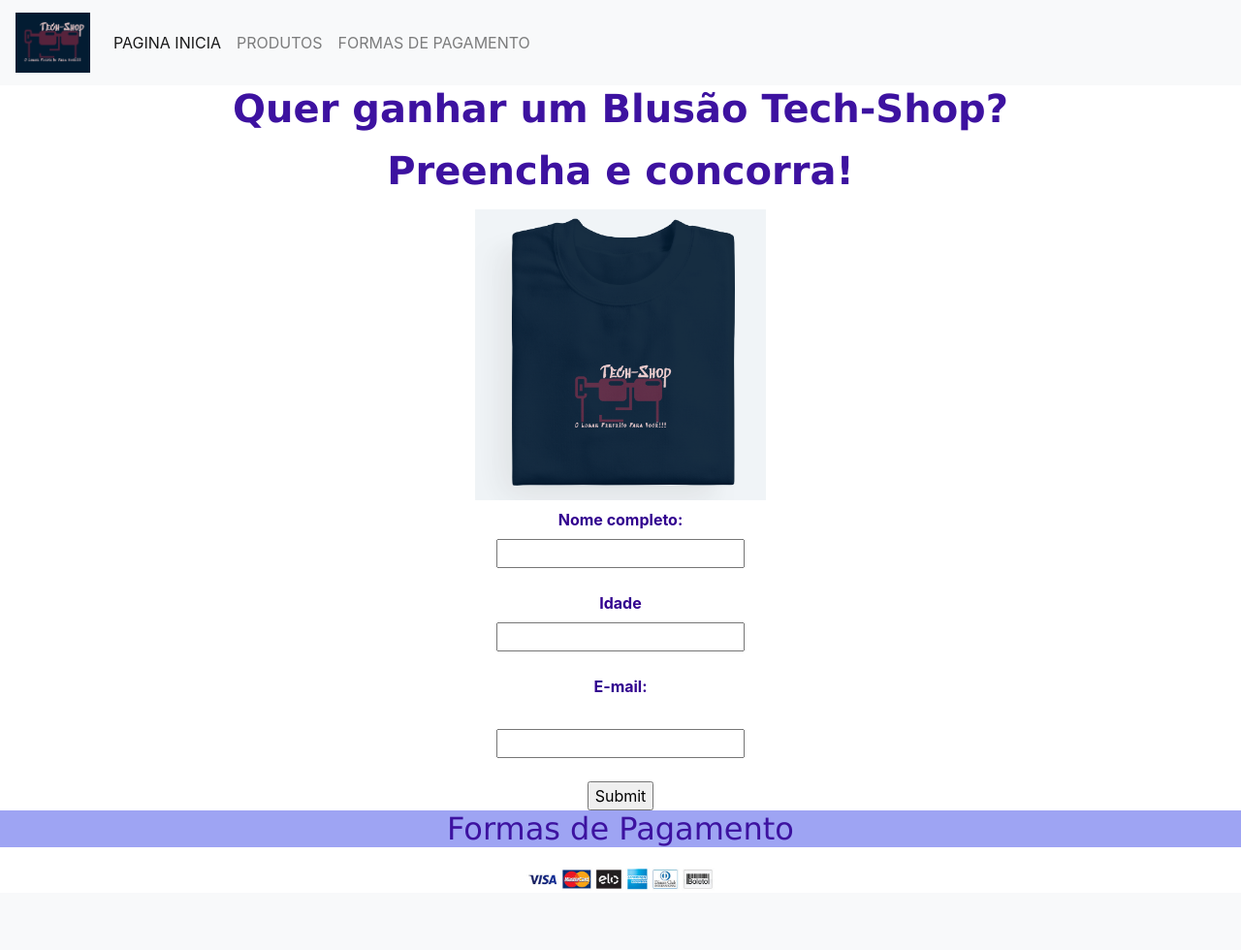
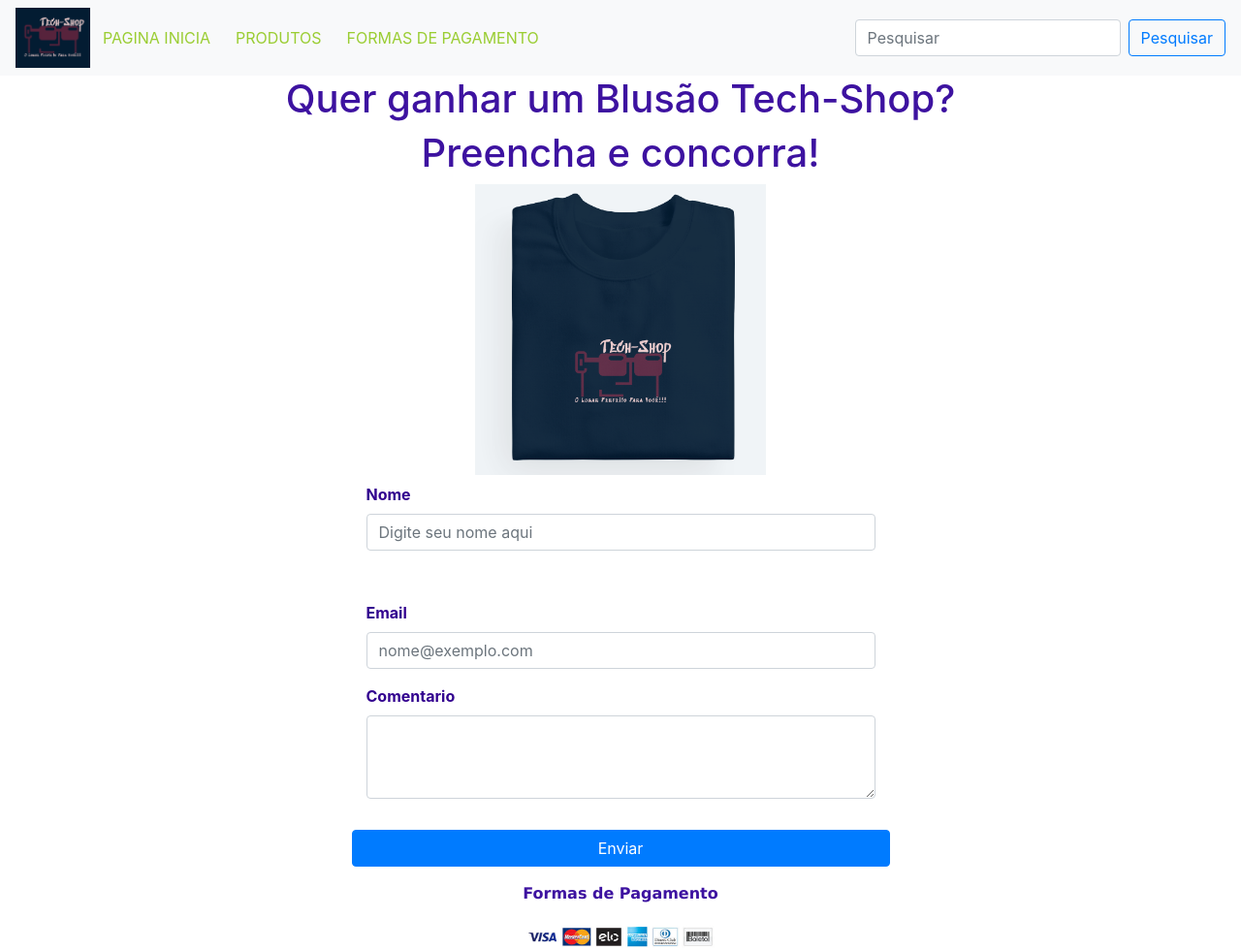
Before and after one commit to SergioAmarante/Projetos_php, a PHP site: page /pgfinal.php in a window 1280 px wide. Shown: the whole page at 97% size. Before the commit the page ends 918 px from the top, so only its background shows below. Run offline with PHP 8.4, Linux system fonts and the light colour scheme.

Commit message:
Projeto bootstrap

```diff
--- a/Css/estilo.css
+++ b/Css/estilo.css
@@ -8,6 +8,16 @@
    .clear-both{
     clear: both;
   }
+
+.navbar div ul li a {
+  color: yellowgreen !important;
+  margin: 5px;
+}
+
+.navbar div ul li a:hover {
+  color: #007BFF !important;
+}
+
 .tema
 {
  align-items: center; color: blueviolet;  font-style: bold;
@@ -52,11 +62,25 @@
  }
 
 /*footer*/
-.menu
-{ background-color: rgb(158, 164, 243);}
+.footer {
+  background-color: rgb(158, 164, 243);
+}
 footer div {
  text-align: center;
 }
 footer div img {
  width: 200px;
 }
+
+/*Inicio edição formulario mensagem*/
+.formMensagem div h1 {
+    text-align: center;
+    color:rgb(61, 18, 160);
+}
+.imagemFormulario img {
+  align-items: center;
+  display:flex;
+  text-align: center;
+  margin: 0 auto;
+}
+/*final edição formulario mensagem*/
--- /dev/null
+++ b/footer.php
@@ -0,0 +1,20 @@
+
+
+
+
+<footer class="container">
+        <div class="row">
+            <div class="col-12">
+                <p>Formas de Pagamento</p>
+            </div>
+            <div class="col-12">
+                <img src="imagens/(33).jpg"/>
+            </div>
+        </div>
+</footer>
+<script src="https://code.jquery.com/jquery-3.3.1.slim.min.js" integrity="sha384-q8i/X+965DzO0rT7abK41JStQIAqVgRVzpbzo5smXKp4YfRvH+8abtTE1Pi6jizo" crossorigin="anonymous"></script>
+<script src="https://cdnjs.cloudflare.com/ajax/libs/popper.js/1.14.3/umd/popper.min.js" integrity="sha384-ZMP7rVo3mIykV+2+9J3UJ46jBk0WLaUAdn689aCwoqbBJiSnjAK/l8WvCWPIPm49" crossorigin="anonymous"></script>
+<script src="https://stackpath.bootstrapcdn.com/bootstrap/4.1.3/js/bootstrap.min.js" integrity="sha384-ChfqqxuZUCnJSK3+MXmPNIyE6ZbWh2IMqE241rYiqJxyMiZ6OW/JmZQ5stwEULTy" crossorigin="anonymous"></script>
+<script src="Js/funcoes.Js"></script>
+</body>
+</html>
--- /dev/null
+++ b/header.php
@@ -0,0 +1,9 @@
+<!DOCTYPE html>
+<html lang="pt-br">
+<head>
+    <meta charset="UTF-8">
+    <title>TECH-SHOP</title>
+    <link rel="stylesheet" href="Css/estilo.css">
+    <link rel="stylesheet" href="https://stackpath.bootstrapcdn.com/bootstrap/4.1.3/css/bootstrap.min.css" integrity="sha384-MCw98/SFnGE8fJT3GXwEOngsV7Zt27NXFoaoApmYm81iuXoPkFOJwJ8ERdknLPMO" crossorigin="anonymous">
+</head>
+<body>
--- a/menu.php
+++ b/menu.php
@@ -1,21 +1,24 @@
 <nav class="navbar navbar-expand-lg navbar-light bg-light">
-    <a class="navbar-brand" href="index.php">
     <img src="./imagens/(77).png" width="77px" alt="">
-    </a>
-    <button class="navbar-toggler" type="button" data-toggle="collapse" data-target="#navbarNav" aria-controls="navbarNav" aria-expanded="false" aria-label="Alterna navegação">
+  <button class="navbar-toggler" type="button" data-toggle="collapse" data-target="#navbarSupportedContent" aria-controls="navbarSupportedContent" aria-expanded="false" aria-label="Toggle navigation">
     <span class="navbar-toggler-icon"></span>
   </button>
-    <div class="collapse navbar-collapse" id="navbarNav">
-        <ul class="navbar-nav">
+
+  <div class="collapse navbar-collapse" id="navbarSupportedContent">
+    <ul class="navbar-nav mr-auto">
       <li class="nav-item active">
         <a class="nav-link" href="index.php">PAGINA INICIA <span class="sr-only">(Página atual)</span></a>
       </li>
-            <li class="nav-item">
+      <li class="nav-item active">
         <a class="nav-link" href="pgprodutos.php">PRODUTOS</a>
       </li>
-            <li class="nav-item">
+      <li class="nav-item active">
         <a class="nav-link" href="pgfinal.php">FORMAS DE PAGAMENTO</a>
       </li>
     </ul>
+    <form class="form-inline my-2 my-lg-0">
+      <input class="form-control mr-sm-2" type="search" placeholder="Pesquisar" aria-label="Search">
+      <button class="btn btn-outline-primary my-2 my-sm-0" type="submit">Pesquisar</button>
+    </form>
   </div>
 </nav>
--- a/pgfinal.php
+++ b/pgfinal.php
@@ -1,67 +1,33 @@
-<!DOCTYPE html>
-<html lang="pt-br">
+<?php include("header.php"); ?>
+<?php include("menu.php"); ?>
+    <div Class="container formMensagem">
+        <div class="row">
+            <div class="col-12">
+                 <h1> Quer ganhar um Blusão Tech-Shop?</h1>
+                 <h1> Preencha e concorra!</h1>
+            </div>
+            <div class="col-12 imagemFormulario">
 
-<head>
-    <meta charset="UTF-8">
-
-    <title>TECH-SHOP</title>
-
-    <link rel="stylesheet" href="Css/estilo.css">
-    <link rel="stylesheet" href="https://stackpath.bootstrapcdn.com/bootstrap/4.1.3/css/bootstrap.min.css" integrity="sha384-MCw98/SFnGE8fJT3GXwEOngsV7Zt27NXFoaoApmYm81iuXoPkFOJwJ8ERdknLPMO" crossorigin="anonymous">
-</head>
-
-<body>
-    <table>
-        <?php
-        include("menu.php");
-        ?>
-    </table>
-    <main>
-        <H1>
-            <center>
-                <p><b> Quer ganhar um Blusão Tech-Shop?</b></p>
-                <p><b> Preencha e concorra! </b></p>
-                <img src="imagens/Blu1.png" width="300px" </center>
-            </center>
-        </H1>
-        <center>
-
-            <h1><b style="color: rgb(50, 0, 143);" Formulario de inscrição</b></h1>
-            <form>
-                <label for="pname">Nome completo:</label><br>
-
-                <input type="text" id="pname" name="PrimeiroNomeDaPessoa"><br><br>
-
-
-                <label for="number">Idade</label><br>
-
-                <input type="number" id="Idade" name="Idade"><br><br>
-
-                <label for="mail">E-mail:</label><br><br>
-
-                <input type="email" id="mail"><br><br>
-
-
-                <input type="submit">
-            </form>
-
-            <center>
-    </main>
-
-    <footer>
-        <div>
-            <h2 class="menu">
-                <p> Formas de Pagamento</p>
-            </h2>
-            <img src="imagens/(33).jpg">
+                <img src="imagens/Blu1.png" width="300px" class="img-fluid" >
+            </div>
+            <div class="col-12">
+                    <h1><b style="color: rgb(50, 0, 143);" Formulario de inscrição</b></h1>
+                        <form>
+                            <div class="form-group col-md-6 offset-md-3 my-1">
+                                <label for="exampleFormControlInput1">Nome</label>
+                                <input type="text" class="form-control " id="pname" name="PrimeiroNomeDaPessoa" placeholder="Digite seu nome aqui"><br><br>
+                            </div>
+                            <div class="form-group col-md-6 offset-md-3">
+                                <label for="exampleFormControlInput1">Email</label>
+                                <input type="email" class="form-control " id="exampleFormControlInput1" placeholder="nome@exemplo.com">
+                            </div>
+                            <div class="form-group col-md-6 offset-md-3">
+                                <label for="exampleFormControlTextarea1">Comentario</label>
+                                <textarea class="form-control " id="exampleFormControlTextarea1" rows="3"></textarea>
+                            </div>
+                                <button type="button" class="btn btn-primary col-md-6 offset-md-3 my-3">Enviar</button>
+                        </form>
+            </div>
         </div>
-    </footer>
-
-
-
-    <script src="https://code.jquery.com/jquery-3.3.1.slim.min.js" integrity="sha384-q8i/X+965DzO0rT7abK41JStQIAqVgRVzpbzo5smXKp4YfRvH+8abtTE1Pi6jizo" crossorigin="anonymous"></script>
-<script src="https://cdnjs.cloudflare.com/ajax/libs/popper.js/1.14.3/umd/popper.min.js" integrity="sha384-ZMP7rVo3mIykV+2+9J3UJ46jBk0WLaUAdn689aCwoqbBJiSnjAK/l8WvCWPIPm49" crossorigin="anonymous"></script>
-<script src="https://stackpath.bootstrapcdn.com/bootstrap/4.1.3/js/bootstrap.min.js" integrity="sha384-ChfqqxuZUCnJSK3+MXmPNIyE6ZbWh2IMqE241rYiqJxyMiZ6OW/JmZQ5stwEULTy" crossorigin="anonymous"></script>
-</body>
-<script src="Js/funcoes.Js"></script>
-</html>
+    </div>
+    <?php include("footer.php"); ?>
```
Also changed, not shown: index.php (+3 -24 lines), pgprodutos.php (+4 -24 lines). Lines whose indentation alone changed are shown as unchanged.
